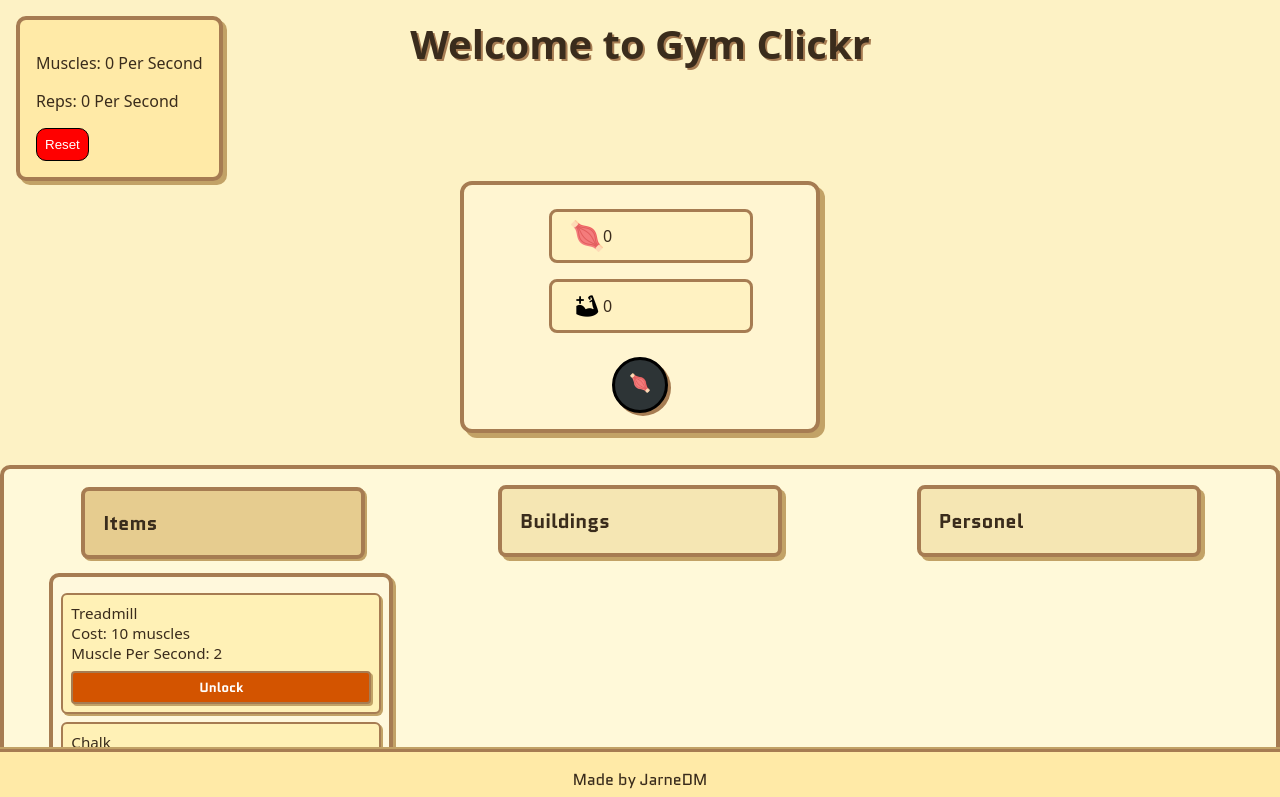
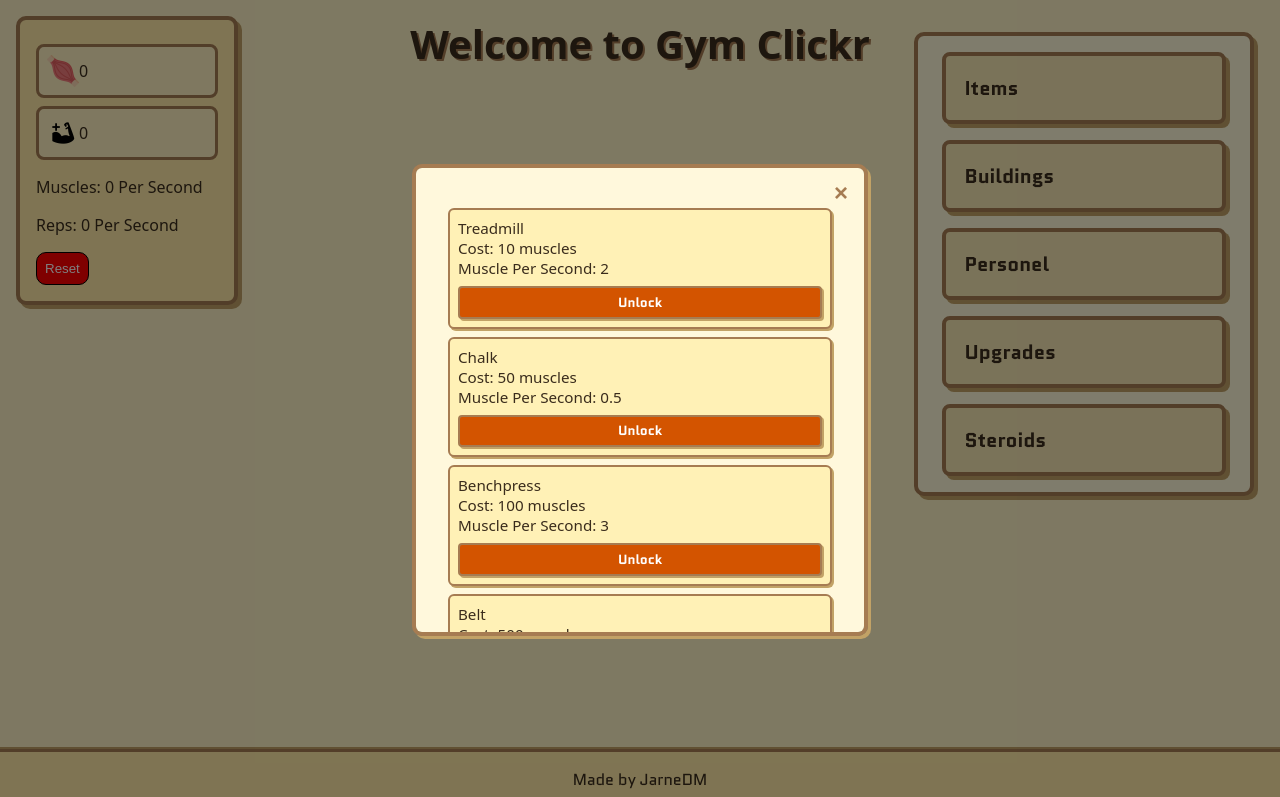
Before and after one commit to JarneDM/gym-clicker, a plain HTML site: page index.html in a window 1280 px wide. Both pictures are taken after a click on the element "Items". Shown: the top 797 px of the page. Drawn offline with Linux system fonts and the light colour scheme; a web font is replaced by a local one.

Commit message:
change design

```diff
--- a/css/main.css
+++ b/css/main.css
@@ -50,7 +50,7 @@ img {
   text-shadow: 2px 2px #a67c52;
 }
 
-.counter-container {
+/* .counter-container {
   display: grid;
   justify-content: center;
   align-items: center;
@@ -61,27 +61,30 @@ img {
   border: 4px solid #a67c52;
   border-radius: 12px;
   box-shadow: 5px 5px 0 #c2a266;
-}
+} */
 
 .counters {
   display: flex;
-  justify-content: center;
+  justify-content: left;
   align-items: center;
   margin: 0.5rem auto;
   background-color: #fff2c2;
   border: 3px solid #a67c52;
   border-radius: 8px;
   padding: 0.5rem;
-  width: 100%;
+  width: auto;
 }
 
-.counter-container .btn {
-  background-color: #2d3436;
+.btn {
+  display: flex;
+  justify-content: center;
+  align-items: center;
+  background-color: #ffeba5;
   color: white;
   font-size: 16px;
   cursor: pointer;
-  width: 3.5rem;
-  height: 3.5rem;
+  width: 15rem;
+  height: 15rem;
   border: 3px solid #000;
   border-radius: 50%;
   transition: 0.2s ease;
@@ -96,7 +99,7 @@ img {
 }
 
 .click {
-  height: 1.2rem;
+  height: 10rem;
   margin: 0 auto;
 }
 
@@ -105,13 +108,14 @@ img {
 }
 
 .item-container {
-  display: flex;
-  flex-direction: row;
-  flex-wrap: wrap;
-  justify-content: space-around;
+  position: fixed;
+  top: 0;
+  right: 2%;
+  display: grid;
+  grid-column: auto;
   gap: 1rem;
   padding: 1rem;
-  max-width: 90rem;
+  width: fit-content;
   margin: 2rem auto;
   background-color: #fff9d9;
   border: 4px solid #a67c52;
@@ -152,20 +156,58 @@ img {
   transform: translate(2px, 2px);
 }
 
+/* Popup overlay */
+.content-overlay {
+  display: none;
+  position: fixed;
+  top: 0;
+  left: 0;
+  width: 100%;
+  height: 100%;
+  background-color: rgba(0, 0, 0, 0.5);
+  z-index: 100;
+}
+
+/* Popup content */
 .content {
-  padding: 1rem;
   display: none;
-  overflow: hidden;
+  position: fixed;
+  z-index: 101;
   background-color: #fff8dc;
-  width: 20rem;
+  width: 30%;
+  max-width: 600px;
+  max-height: 50vh;
+  overflow-y: auto;
   border: 4px solid #a67c52;
   border-radius: 10px;
   box-shadow: 3px 3px 0 #c2a266;
-  margin: 1rem 0 1rem 0;
-  padding: 0.5rem;
+  padding: 2rem;
+}
+
+/* Sluit knop */
+.close-popup {
+  position: absolute;
+  top: 10px;
+  right: 10px;
+  background: none;
+  border: none;
+  font-size: 1.5rem;
+  cursor: pointer;
+  color: #a67c52;
+  font-weight: bold;
+}
+
+/* Responsive aanpassingen */
+@media (max-width: 768px) {
+  .content {
+    width: 90%;
+    padding: 0.5rem;
+  }
 }
 
 [class*="gym__"] {
+  display: grid;
+  grid-template-rows: 3;
   margin: 0.5rem 0;
   padding: 0.5rem;
   background-color: #fff1b6;
--- a/index.html
+++ b/index.html
@@ -12,6 +12,12 @@
 <body>
 
     <div class="passive">
+        <p class="muscles counters"> <img src="./assets/muscle.png" alt="Muscle Icon"> <span class="counter"
+                id="counter"></span>
+        </p>
+        <p class="reps counters"> <img src="./assets/reps.png" alt="Reps Icon"> <span class="counter" id="reps"></span>
+        </p>
+
         <p>Muscles: <span id="mps"></span></p>
         <p>Reps: <span id="rps"></span></p>
         <button class="reset" id="reset-btn">
@@ -21,44 +27,46 @@
 
     <h1 class="title">Welcome to Gym Clickr</h1>
 
-    <div class="counter-container">
-        <p class="muscles counters"> <img src="./assets/muscle.png" alt="Muscle Icon"> <span class="counter"
-                id="counter"></span>
-        </p>
 
-        <p class="reps counters"> <img src="./assets/reps.png" alt="Reps Icon"> <span class="counter" id="reps"></span>
-        </p>
 
-        <button class="btn" id="click-btn">
-            <img class="click" src="./assets/muscle.png" alt="Click Muscle Icon">
-        </button>
-    </div>
+    <button class="btn" id="click-btn">
+        <img class="click" src="./assets/muscle-click.png" alt="Click Muscle Icon">
+    </button>
 
     <div class="item-container">
         <div class="menu-block">
-            <h2 class="menu">Items</h2>
-            <div class="items content" id="items"></div>
+            <h2 class="menu" data-target="items">Items</h2>
+
         </div>
 
         <div class="menu-block">
-            <h2 class="menu">Buildings</h2>
-            <div class="buildings content" id="buildings"></div>
+            <h2 class="menu" data-target="buildings">Buildings</h2>
+
         </div>
 
         <div class="menu-block">
-            <h2 class="menu">Personel</h2>
-            <div class="personel content" id="personel"></div>
+            <h2 class="menu" data-target="personel">Personel</h2>
+
         </div>
 
         <div class="menu-block">
-            <h2 class="menu">Upgrades</h2>
-            <div class="upgrades content" id="upgrades"></div>
+            <h2 class="menu" data-target="upgrades">Upgrades</h2>
+
         </div>
 
         <div class="menu-block">
-            <h2 class="menu">Steroids</h2>
-            <div class="steroids content" id="steroids"></div>
+            <h2 class="menu" data-target="steroids">Steroids</h2>
+
         </div>
+    </div>
+
+    <div class="content-container">
+        <div class="items content" id="items"></div>
+        <div class="buildings content" id="buildings"></div>
+        <div class="personel content" id="personel"></div>
+        <div class="upgrades content" id="upgrades"></div>
+        <div class="steroids content" id="steroids"></div>
+
     </div>
 
     <footer>
--- a/js/collapsible.js
+++ b/js/collapsible.js
@@ -1,13 +1,53 @@
-let coll = document.querySelectorAll(".menu");
+document.addEventListener("DOMContentLoaded", function () {
+  const menus = document.querySelectorAll(".menu");
+  const contents = document.querySelectorAll(".content");
+  const overlay = document.createElement("div");
 
-for (let i = 0; i < coll.length; i++) {
-  coll[i].addEventListener("click", function () {
-    this.classList.toggle("active");
-    let content = this.nextElementSibling;
-    if (content.style.display === "block") {
+  // Maak een overlay element
+  overlay.className = "content-overlay";
+  document.body.appendChild(overlay);
+
+  // Sluit functie voor popups
+  function closeAllPopups() {
+    contents.forEach((content) => {
       content.style.display = "none";
-    } else {
-      content.style.display = "block";
-    }
+    });
+    overlay.style.display = "none";
+  }
+
+  // Overlay klik om popups te sluiten
+  overlay.addEventListener("click", closeAllPopups);
+
+  // Menu klik handlers
+  menus.forEach((menu) => {
+    menu.addEventListener("click", function (e) {
+      e.stopPropagation();
+
+      const targetId = this.getAttribute("data-target");
+      const targetContent = document.getElementById(targetId);
+
+      if (targetContent) {
+        // Sluit eerst alle andere popups
+        closeAllPopups();
+
+        // Toon overlay en popup
+        overlay.style.display = "block";
+        targetContent.style.display = "block";
+
+        // Positioneer de popup in het midden
+        targetContent.style.top = "50%";
+        targetContent.style.left = "50%";
+        targetContent.style.transform = "translate(-50%, -50%)";
+      }
+    });
   });
-}
+
+  // Sluit knop toevoegen aan elke content
+  contents.forEach((content) => {
+    const closeBtn = document.createElement("button");
+    closeBtn.className = "close-popup";
+    closeBtn.innerHTML = "×";
+    closeBtn.addEventListener("click", closeAllPopups);
+    content.prepend(closeBtn);
+  });
+});
```
